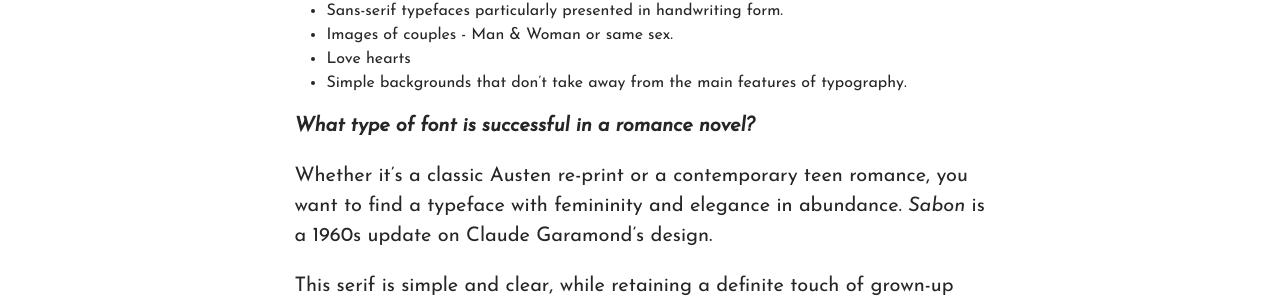
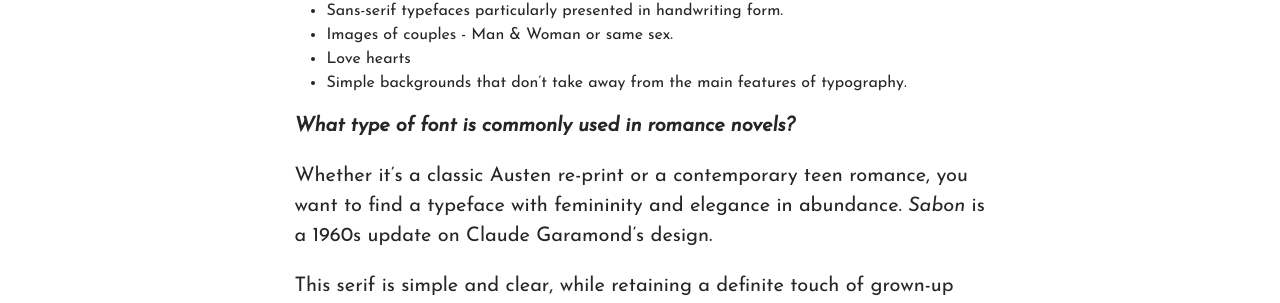
Before and after one commit to meghantole/tarm, a Jekyll site: the page built from _posts/2021-10-07-typography-book-publishing.md, in a window 1280 px wide and 900 px high, scrolled down 940 px. Shown: the part 144-447 px from the top of the window. Built offline with Jekyll 4.4.1, drawn with Linux system fonts in a browser that asks for light colours; some web fonts are replaced.

Commit message:
Update Post “2021-10-07-typography-book-publishing”

```diff
--- a/_posts/2021-10-07-typography-book-publishing.md
+++ b/_posts/2021-10-07-typography-book-publishing.md
@@ -19,13 +19,11 @@ It’s important when a book is not only a captivating read but also an eye-grab
 * Love hearts
 * Simple backgrounds that don't take away from the main features of typography.
 
-***What type of font is successful in a romance novel?***
+***What type of font is commonly used in romance novels?***
 
 Whether it’s a classic Austen re-print or a contemporary teen romance, you want to find a typeface with femininity and elegance in abundance. *Sabon* is a 1960s update on Claude Garamond’s design.
 
 This serif is simple and clear, while retaining a definite touch of grown-up tone. You can’t go wrong with setting a romantic epic in *Sabon*.
-
-
 
 ### ***Colour:***
 
```
